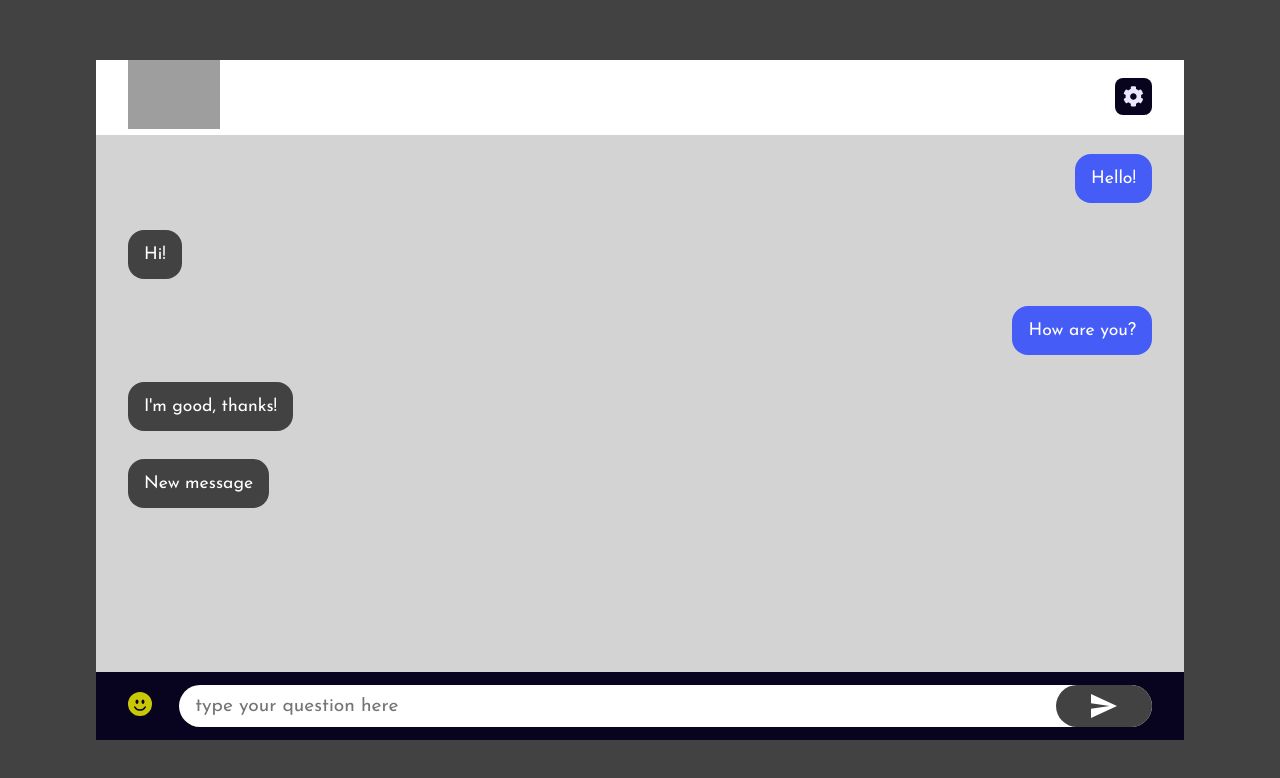
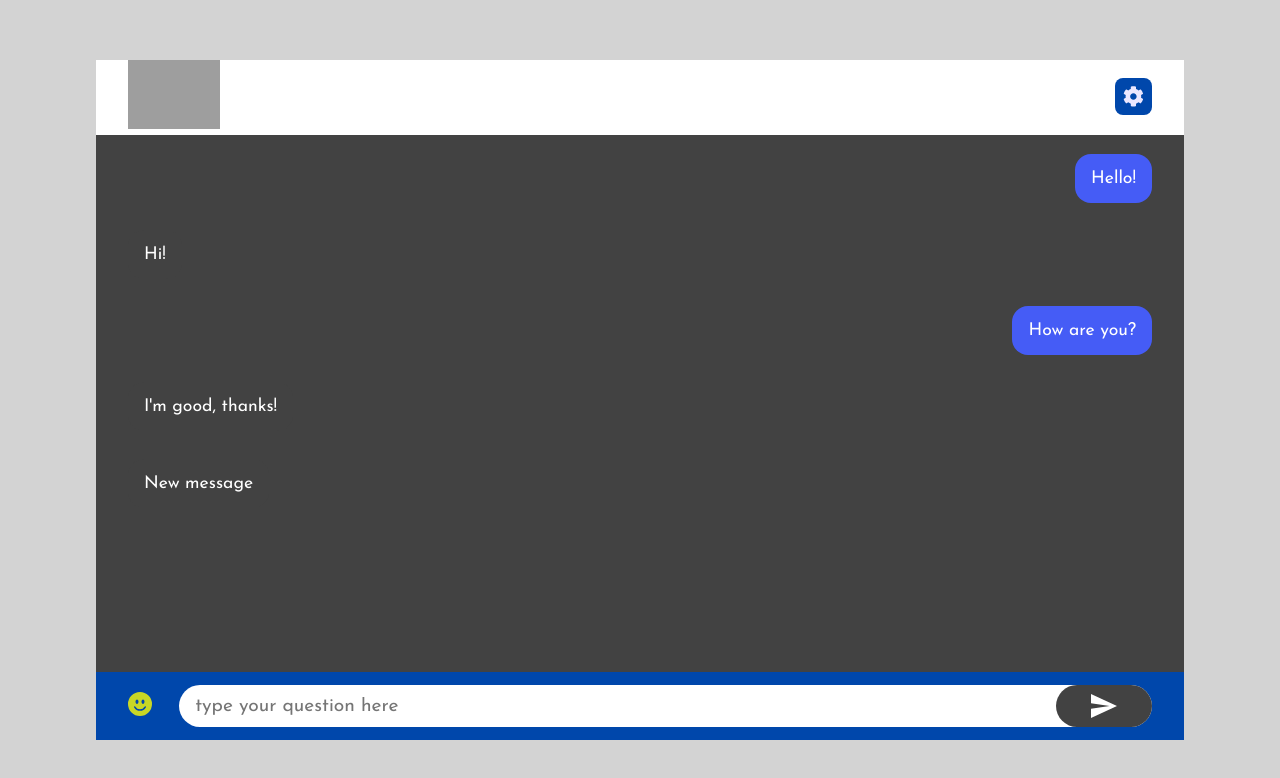
Before and after one commit to haltim/askcoachkencanionfrontend, a React (Create React App) app: page / in a window 1280 px wide. Shown: the top 778 px of the page. Built offline with nearby package versions, Linux system fonts and the light colour scheme; grey boxes are pictures that could not be loaded.

Commit message:
ui changes

```diff
--- a/src/components/ChatInput.jsx
+++ b/src/components/ChatInput.jsx
@@ -55,7 +55,7 @@ const Container = styled.div`
   display: grid;
   align-items: center;
   grid-template-columns: 5% 95%;
-  background-color: #080420;
+  background-color: #0047AB;
   padding: 0 2rem;
   @media screen and (min-width: 720px) and (max-width: 1080px){
     padding: 0 1rem;
--- a/src/components/SettingsIcon.jsx
+++ b/src/components/SettingsIcon.jsx
@@ -24,7 +24,7 @@ const Button = styled.button`
   align-items: center;
   padding: 0.5rem;
   border-radius: 0.5rem;
-  background-color: #080420;
+  background-color: #0047AB;
   border: none;
   cursor: pointer;
   svg {
--- a/src/pages/Chat.jsx
+++ b/src/pages/Chat.jsx
@@ -54,11 +54,11 @@ const Container = styled.div`
   justify-content: center;
   gap: 1rem;
   align-items: center;
-  background-color: #424242;
+  background-color: #D3D3D3;
   .container {
     height: 85vh;
     width: 85vw;
-    background-color: #D3D3D3;
+    background-color: #424242;
     display: grid;
     @media screen and (min-width: 720px) and (max-width: 1080px) {
       grid-template-columns: 35% 65%;
```
